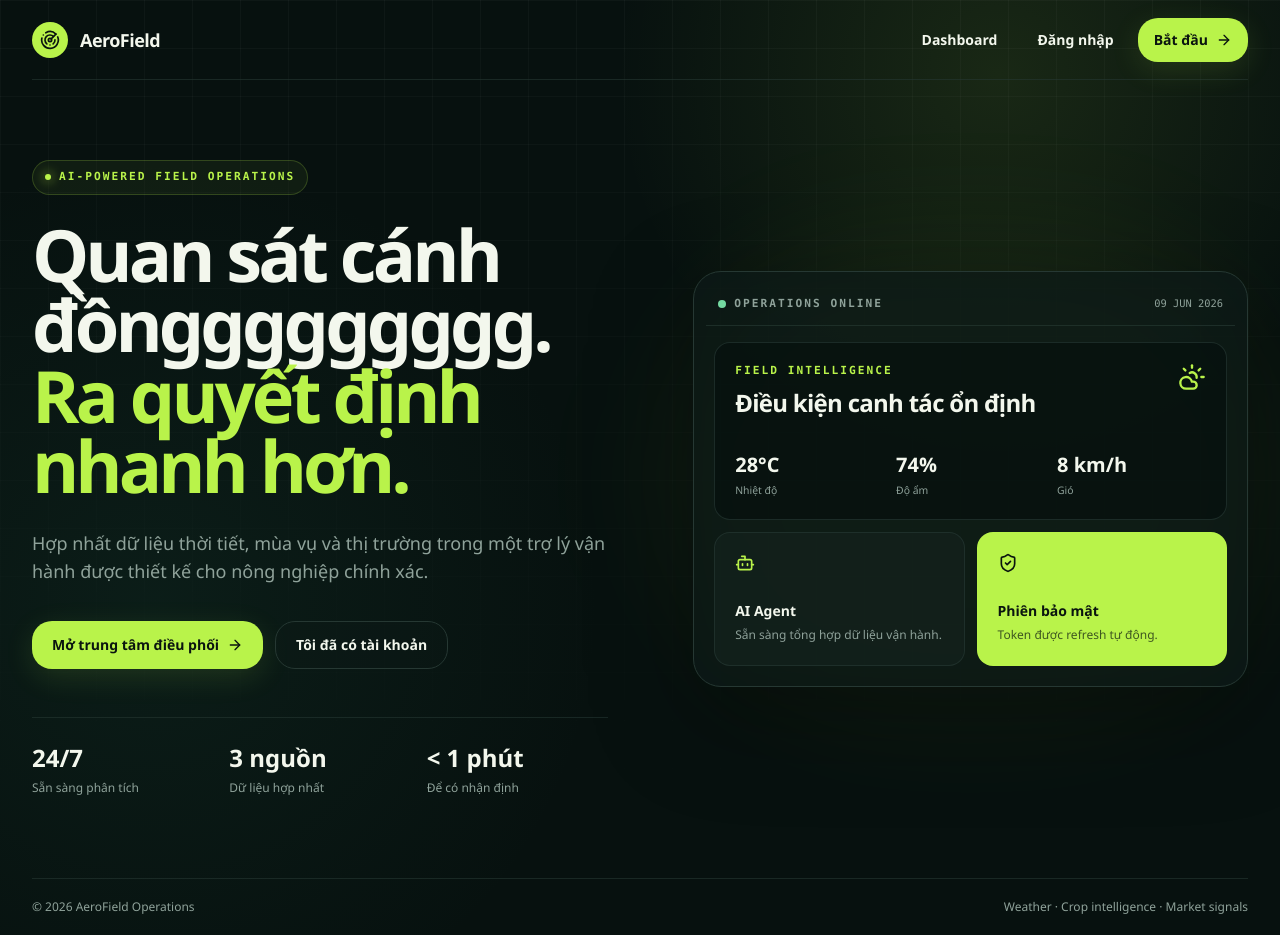
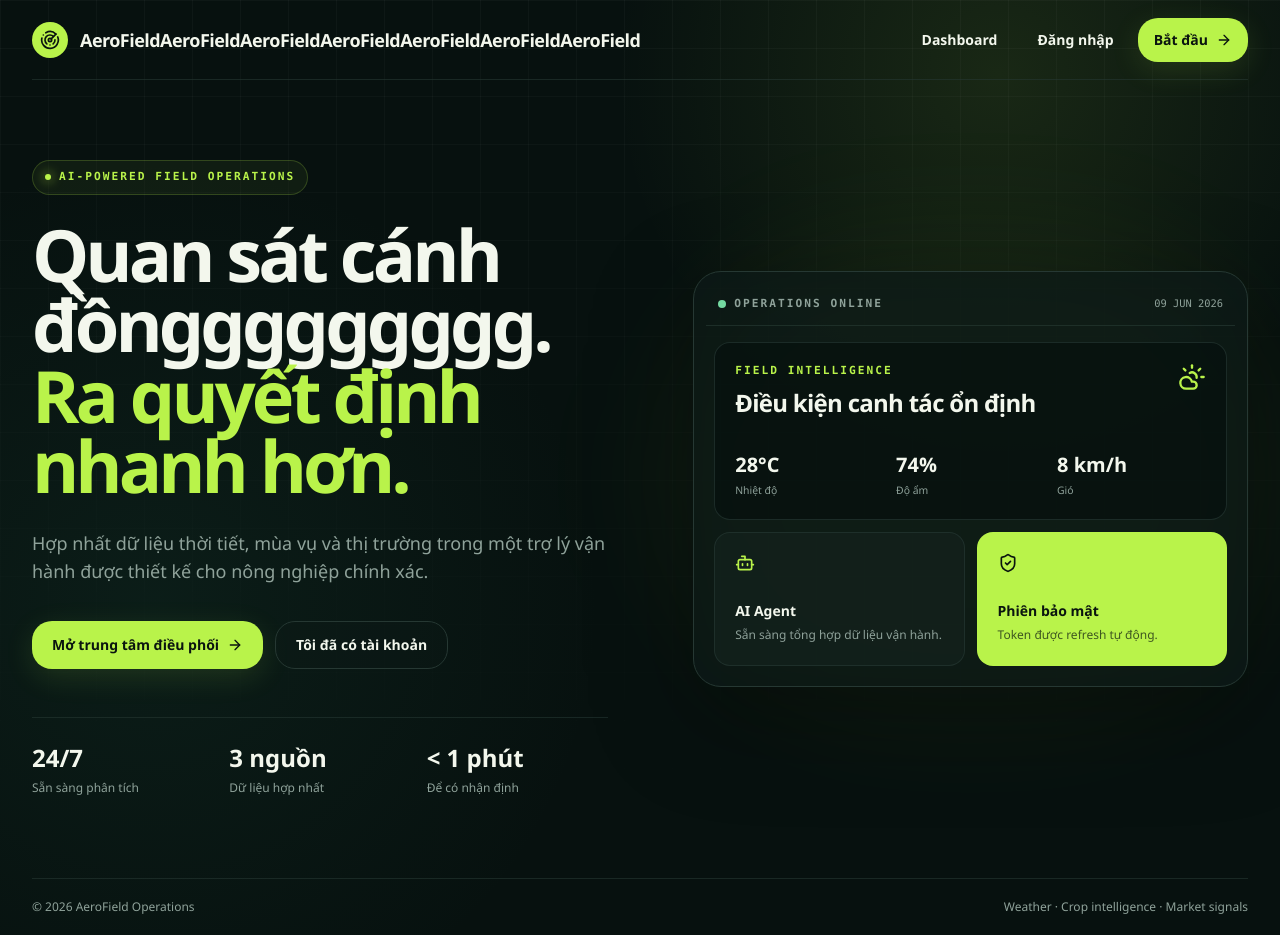
Before and after one commit to linhdo04/C2-App-079, a Next.js app in the folder frontend/: page / in a window 1280 px wide. Built offline with nearby package versions, Linux system fonts and the light colour scheme.

Commit message:
test: CI/CID

```diff
--- a/frontend/app/page.tsx
+++ b/frontend/app/page.tsx
@@ -23,7 +23,9 @@ export default function Home() {
             <span className="grid size-9 place-items-center rounded-xl bg-primary text-primary-foreground">
               <Radar className="size-5" />
             </span>
-            <span className="text-lg font-bold tracking-[-0.03em]">AeroField</span>
+            <span className="text-lg font-bold tracking-[-0.03em]">
+              AeroFieldAeroFieldAeroFieldAeroFieldAeroFieldAeroFieldAeroField
+            </span>
           </Link>
           <Nav />
         </header>
```
